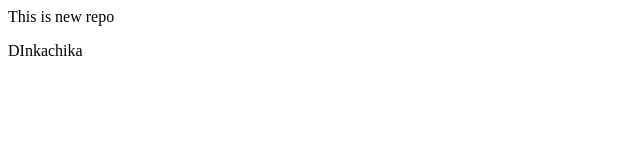
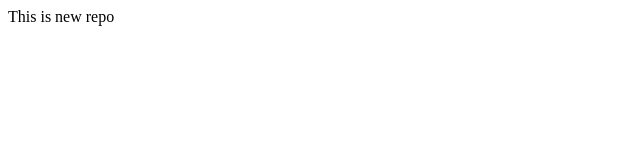
Before and after one commit to TejasNaikhp/localrepo11, a plain HTML site: page index.html in a window 1280 px wide. Shown: the full height of the page, 0-640 px from the left. Drawn offline with Linux system fonts and the light colour scheme.

```diff
--- a/index.html
+++ b/index.html
@@ -1,2 +1 @@
 <p>This is new repo</p>
-<p>DInkachika</p>
```
